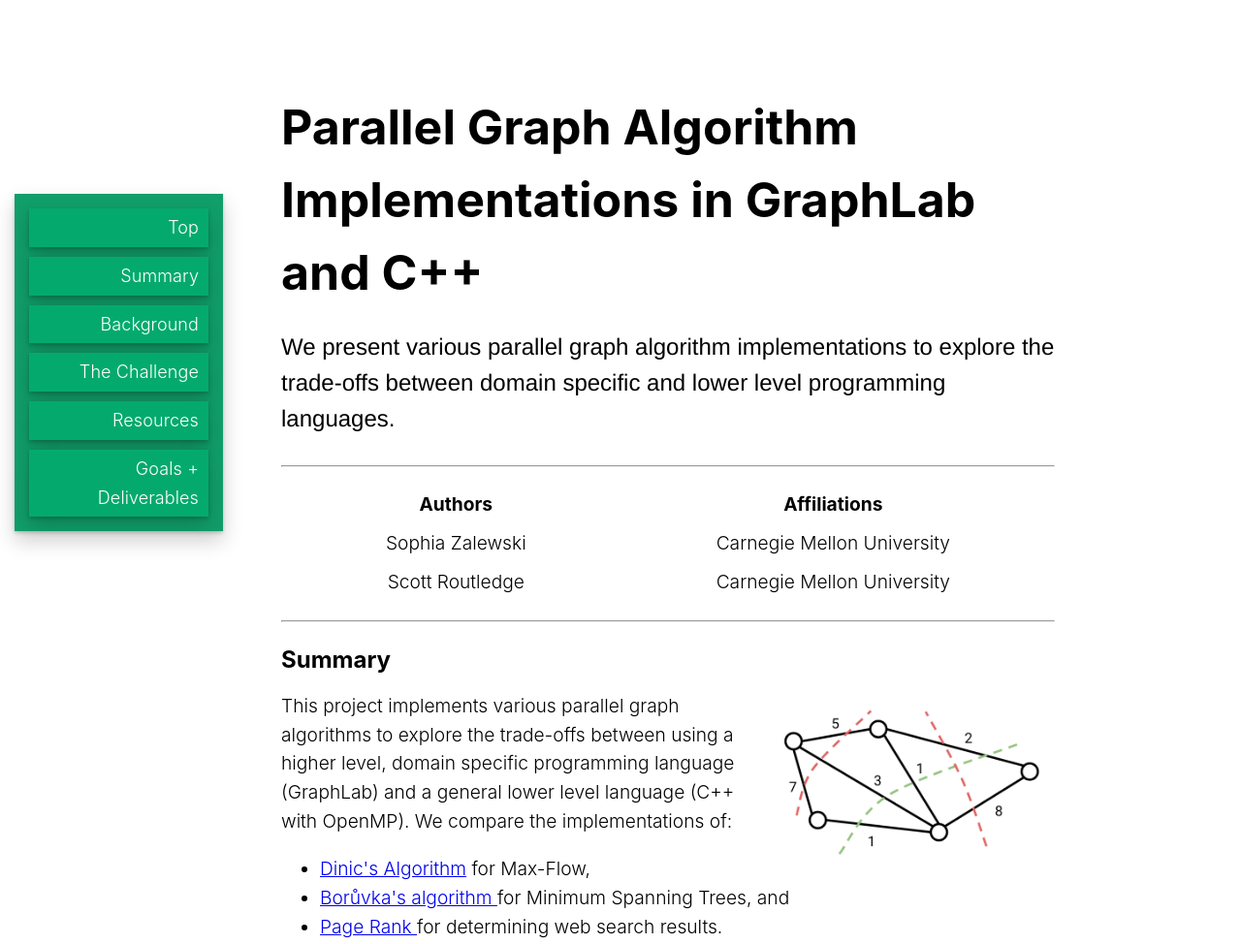
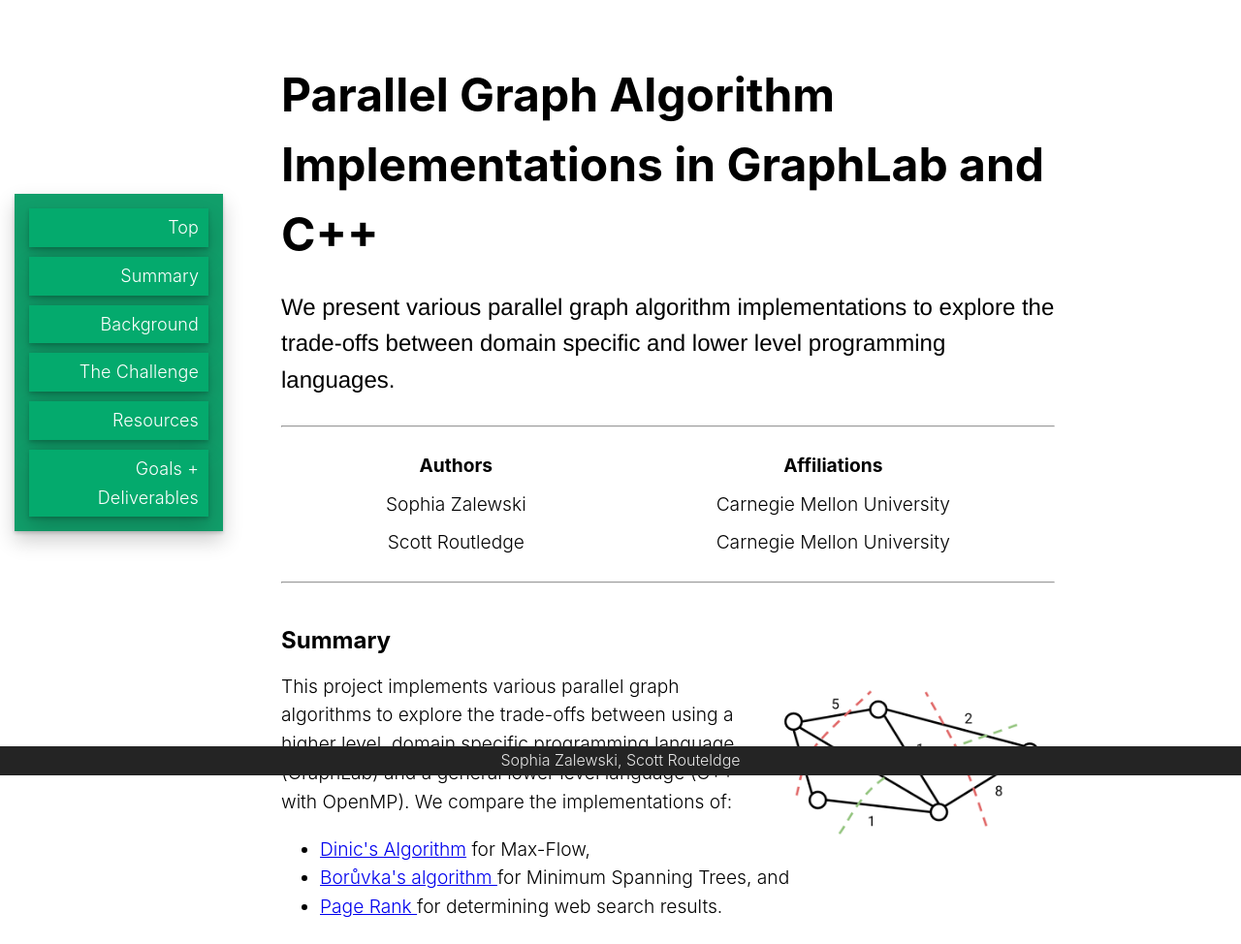
Before and after one commit to sophiazalewski1/Website, a plain HTML site: page index.html in a window 1280 px wide. Shown: the top 974 px of the page at 97% size. Drawn offline with nearby package versions, Linux system fonts and the light colour scheme; some packages are replaced by stand-ins of ours.

Commit message:
some style changes

```diff
--- a/Website.html
+++ b/index.html
@@ -4,7 +4,6 @@
         <title>Website Title</title>
         <link rel="stylesheet" href="style.css">
         <script src='https://cdnjs.cloudflare.com/ajax/libs/mathjax/2.7.4/MathJax.js?config=default'></script>
-        <script src="java.js"></script>
     </head>
 
     <body>
@@ -111,5 +110,9 @@
             </p>
             </div>
         </div>
+        <br><br><br>
     </body>
+    <footer>
+      Sophia Zalewski, Scott Routeldge
+    </footer>
 </html>
--- a/style.css
+++ b/style.css
@@ -55,15 +55,16 @@
 #body{
     padding-left: 290px;
     padding-right: min(230px,15%);
-    padding-top: 60px;
+    padding-top: 30px;
 }
 h1{
-    font-size: 50px;
+    font-size: 48px;
     margin-bottom: 20px;
     line-height: 1.5em;
 }
 h3{
     margin-bottom: 18px;
+    padding-top:20px;
     font-size: 24px;
     font-weight: bold;
 }
@@ -107,3 +108,16 @@
 tr:nth-child(even) {
     background-color: #f3f3f3;
 }
+/* ================ FOOTER ============== */
+footer {
+    width:100%;
+    height:20px;
+    position:fixed;
+    bottom:0;
+    left:0;
+    text-align: center;
+    padding-bottom: 10px;
+    color: rgb(230, 230, 230);
+    font-size: 16px;
+    background-color:rgb(36, 36, 36);
+}
```
Also changed, not shown: java.js (deleted).
